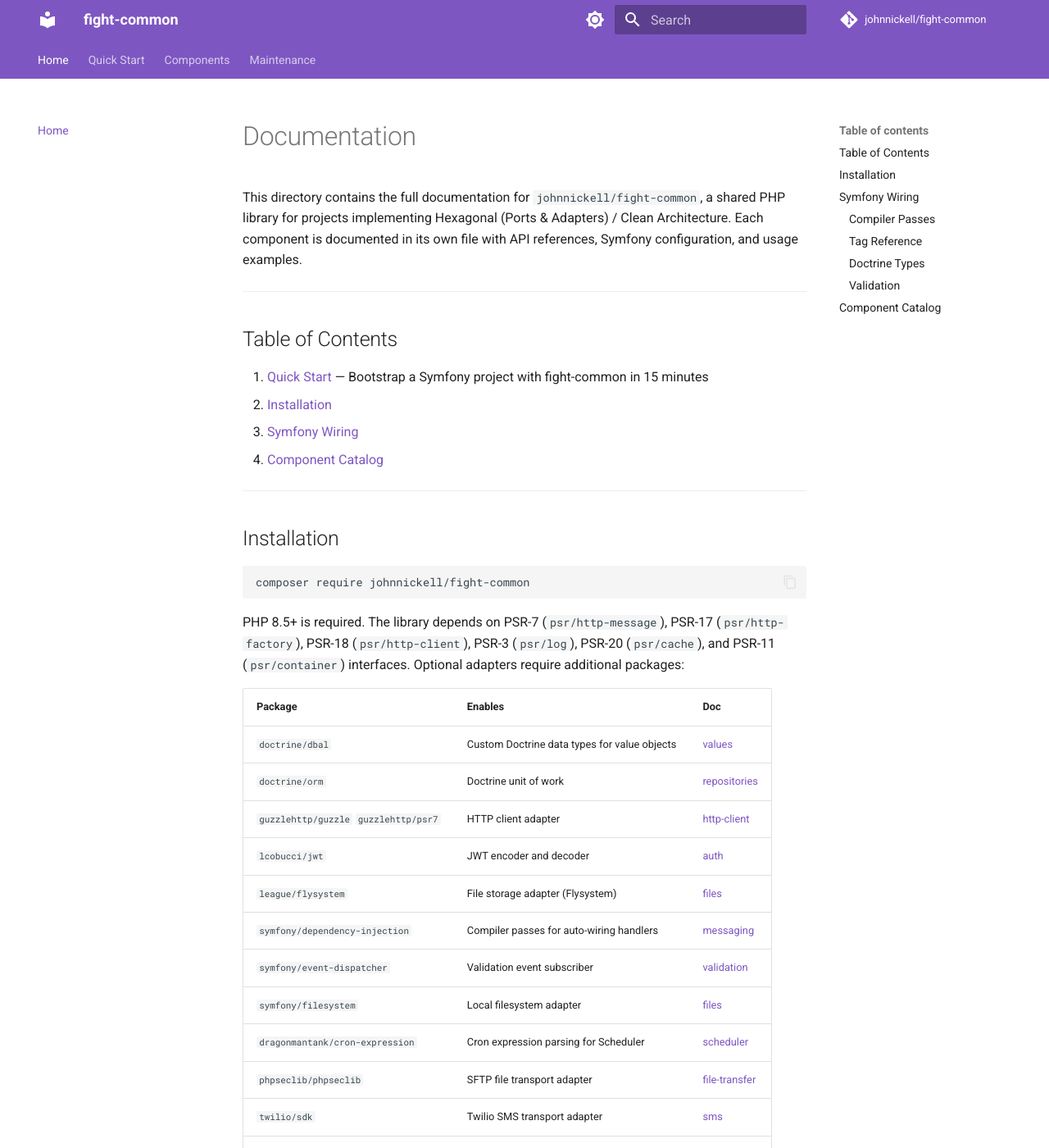
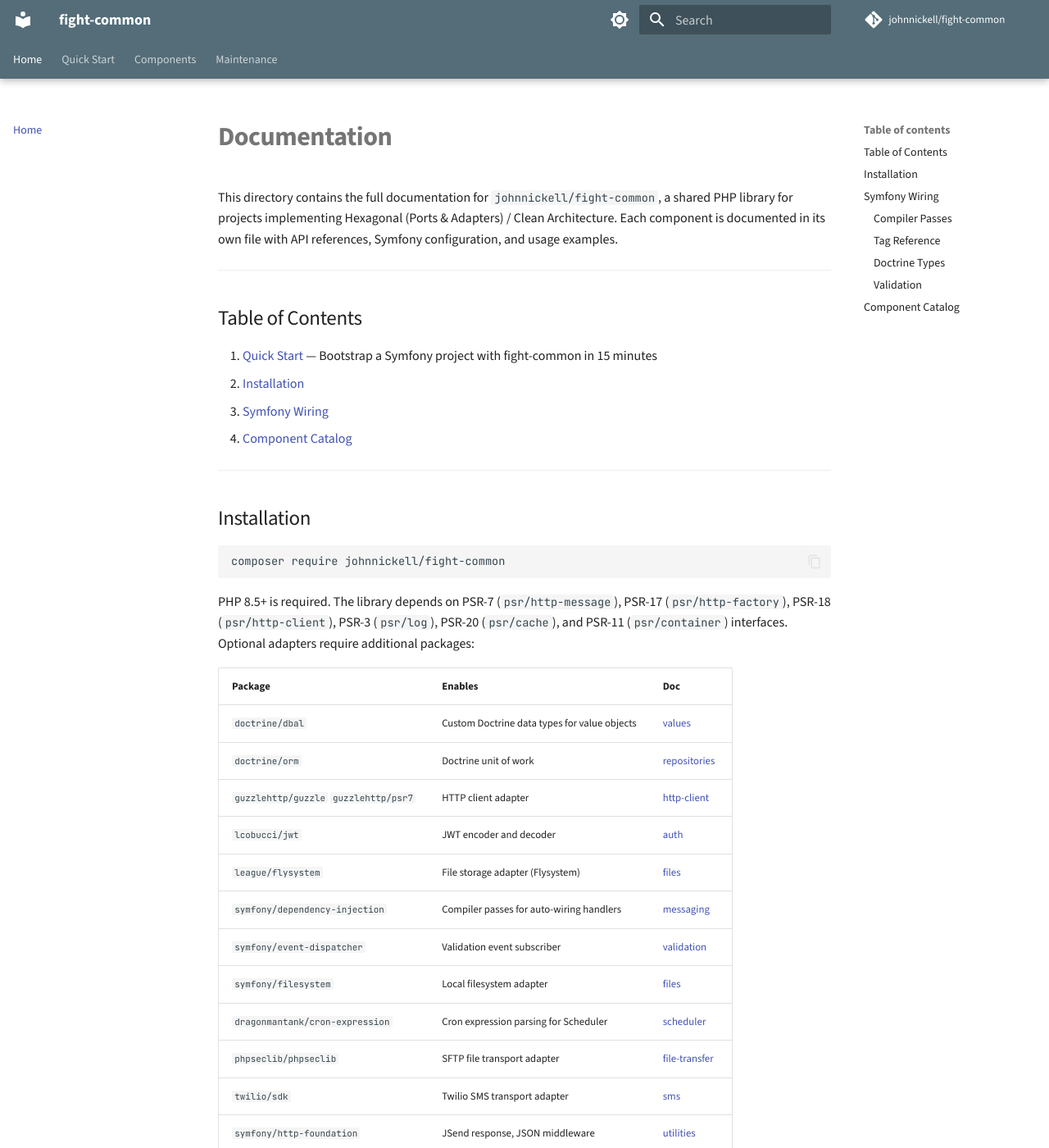
Before and after one commit to johnnickell/fight-common, an MkDocs documentation site: the page built from docs/README.md, in a window 1280 px wide and 1400 px high. Shown: the whole window at 82% size. Built offline with MkDocs 1.6.1 and Material for MkDocs 9.7.7, drawn with Linux system fonts in a browser that asks for light colours; comment, search, counter and statistics services are not loaded.

Commit message:
docs update

```diff
--- /dev/null
+++ b/docs/stylesheets/extra.css
@@ -0,0 +1,23 @@
+/* Keep the reading measure comfortable while giving code examples more room. */
+.md-grid {
+  max-width: 1280px;
+}
+
+:root {
+  --md-text-font: "Source Sans 3";
+  --md-code-font: "JetBrains Mono";
+}
+
+.md-typeset h1,
+.md-typeset h2,
+.md-typeset h3 {
+  letter-spacing: -0.015em;
+}
+
+.md-typeset h1 {
+  font-weight: 650;
+}
+
+[data-md-color-scheme="slate"] {
+  --md-hue: 210;
+}
--- a/mkdocs.yml
+++ b/mkdocs.yml
@@ -9,26 +9,35 @@
 
 theme:
   name: material
+  custom_dir: overrides
   palette:
     - scheme: default
-      primary: deep purple
-      accent: purple
+      primary: blue grey
+      accent: cyan
       toggle:
         icon: material/brightness-7
         name: Switch to dark mode
     - scheme: slate
-      primary: deep purple
-      accent: purple
+      primary: blue grey
+      accent: light blue
       toggle:
         icon: material/brightness-4
         name: Switch to light mode
   features:
     - navigation.tabs
+    - navigation.tabs.sticky
     - navigation.sections
+    - navigation.expand
     - navigation.top
     - search.highlight
     - content.code.copy
     - content.code.annotate
+  font:
+    text: Source Sans 3
+    code: JetBrains Mono
+
+extra_css:
+  - stylesheets/extra.css
 
 markdown_extensions:
   - pymdownx.highlight:
--- /dev/null
+++ b/overrides/404.html
@@ -0,0 +1,9 @@
+{% extends "main.html" %}
+
+{% block content %}
+  <div class="md-typeset">
+    <h1>Page not found</h1>
+    <p>The page you requested does not exist or may have moved.</p>
+    <p><a class="md-button md-button--primary" href="{{ config.site_url }}">Return to the documentation home</a></p>
+  </div>
+{% endblock %}
```
Also changed, not shown: 1 other file.
